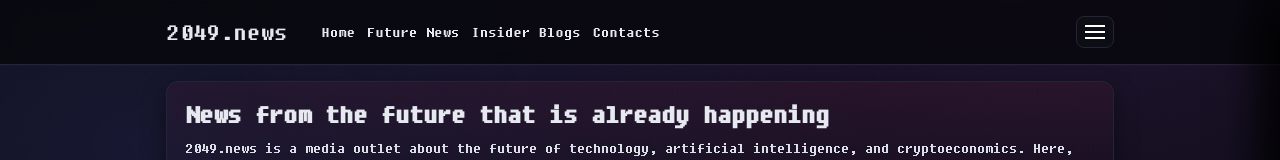
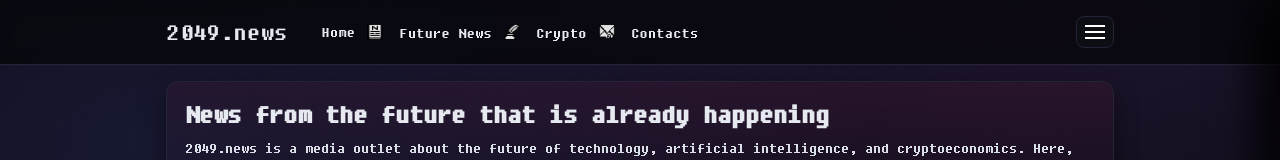
Before and after one commit to SPAMIK356/ai-aggregator, a Next.js app in the folder frontend/: page / in a window 1280 px wide. Shown: the top 160 px of the page. Built offline with nearby package versions, Linux system fonts and the light colour scheme; no server answers.

Commit message:
Added crypto and search on mobile

```diff
--- a/frontend/app/globals.css
+++ b/frontend/app/globals.css
@@ -80,8 +80,17 @@ a:hover { color: var(--accent); }
 
 .brand { font-size: 26px; letter-spacing: .5px; }
 .nav-button { letter-spacing: .4px; }
+.nav-button .nav-ico { vertical-align: -2px; margin-right: 8px; opacity: .9; }
 
 .spacer { margin-left: auto; }
+
+/* mobile search field inside header */
+.mobile-search { display: inline-flex; align-items: center; margin-right: 10px; }
+.mobile-search input {
+	appearance: none; border: 1px solid var(--border); background: rgba(20,20,28,.85);
+	color: #fff; border-radius: 999px; padding: 6px 10px; font-size: 14px; width: 48vw; max-width: 260px;
+}
+@media (min-width: 1024px) { .mobile-search { display: none; } }
 
 .section-title { margin: 8px 0 12px; font-size: 22px; color: #fff; }
 
--- a/frontend/app/layout.tsx
+++ b/frontend/app/layout.tsx
@@ -31,13 +31,17 @@ export default function RootLayout({ children }: { children: React.ReactNode })
 					<nav className="nav">
 						<a href="/" className="brand">2049.news</a>
 						<div className="desktop-nav">
-							<a href="/" className="nav-button">Home</a>
-							<a href="/news" className="nav-button">Future News</a>
-							<a href="/columns" className="nav-button">Insider Blogs</a>
-							<a href="/contact" className="nav-button">Contacts</a>
+						<a href="/" className="nav-button">Home</a>
+						<a href="/news" className="nav-button"><Image className="nav-ico" src={newsIcon} alt="" width={16} height={16} /> Future News</a>
+						<a href="/news?theme=CRYPTO" className="nav-button"><Image className="nav-ico" src={authorsIcon} alt="" width={16} height={16} /> Crypto</a>
+						<a href="/contact" className="nav-button"><Image className="nav-ico" src={contactIcon} alt="" width={16} height={16} /> Contacts</a>
 						</div>
 						<span className="spacer" />
-						<CryptoWidget />
+					{/* mobile search (hidden on desktop) */}
+					<form className="mobile-search" action="/search" method="get">
+						<input name="q" type="text" placeholder="Search…" aria-label="Search" />
+					</form>
+					<CryptoWidget />
 						<BurgerMenu />
 					</nav>
                     </div>
--- a/frontend/components/BurgerMenu.tsx
+++ b/frontend/components/BurgerMenu.tsx
@@ -45,7 +45,7 @@ export default function BurgerMenu() {
                         <nav className="drawer-nav">
                             <a href="/" onClick={() => setOpen(false)} className="nav-button">Home</a>
                             <a href="/news" onClick={() => setOpen(false)} className="nav-button">Future News</a>
-                            <a href="/columns" onClick={() => setOpen(false)} className="nav-button">Insider Blogs</a>
+                            <a href="/news?theme=CRYPTO" onClick={() => setOpen(false)} className="nav-button">Crypto</a>
                             <a href="/contact" onClick={() => setOpen(false)} className="nav-button">Contacts</a>
                             <a href="/about" onClick={() => setOpen(false)} className="nav-button">About</a>
                             <a href="/privacy" onClick={() => setOpen(false)} className="nav-button">Privacy Policy</a>
```
